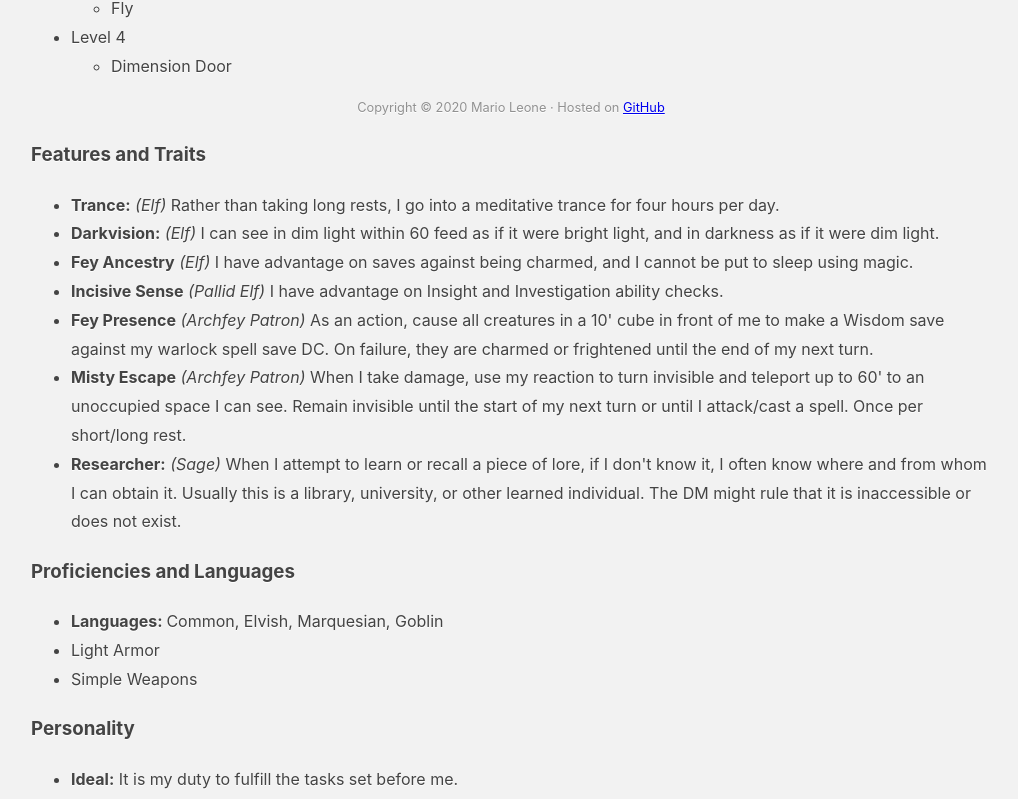
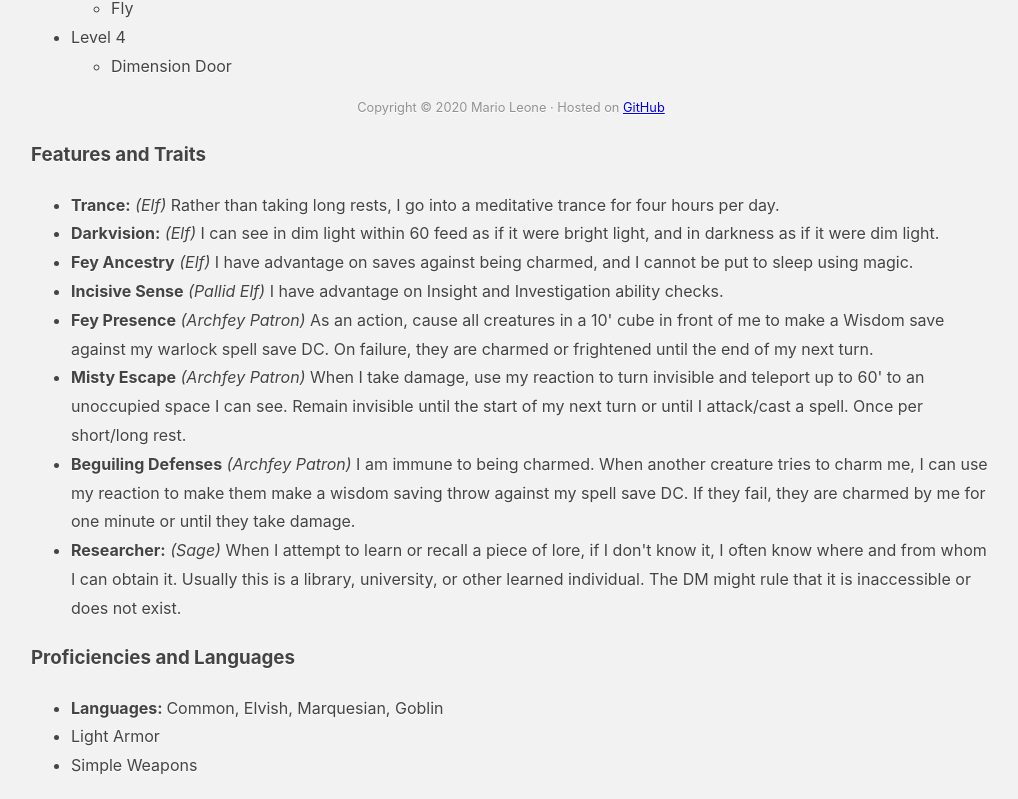
Before and after one commit to mleone10/dnd-site, a React (Create React App) app: page / in a window 1280 px wide. Shown: the part 1566-2365 px from the top of the page, without its empty margins (129-1147 px from the left). Built offline with nearby package versions, Linux system fonts and the light colour scheme.

Commit message:
Increment to level 10, add Beguiling Defenses

```diff
--- a/public/index.html
+++ b/public/index.html
@@ -46,6 +46,13 @@
             my reaction to turn invisible and teleport up to 60' to an
             unoccupied space I can see. Remain invisible until the start of my
             next turn or until I attack/cast a spell. Once per short/long rest.
+          </li>
+          <li>
+            <b>Beguiling Defenses</b> <i>(Archfey Patron)</i> I am immune to
+            being charmed. When another creature tries to charm me, I can use my
+            reaction to make them make a wisdom saving throw against my spell
+            save DC. If they fail, they are charmed by me for one minute or
+            until they take damage.
           </li>
           <li>
             <b>Researcher:</b> <i>(Sage)</i> When I attempt to learn or recall a
--- a/src/App.js
+++ b/src/App.js
@@ -46,7 +46,7 @@ const ABILITIES = {
 };
 const CHAR_INFO = {
   class: "Warlock",
-  level: 9,
+  level: 10,
   gender: "Male",
   race: "Pallid Elf",
   background: "Sage (Researcher)",
```
